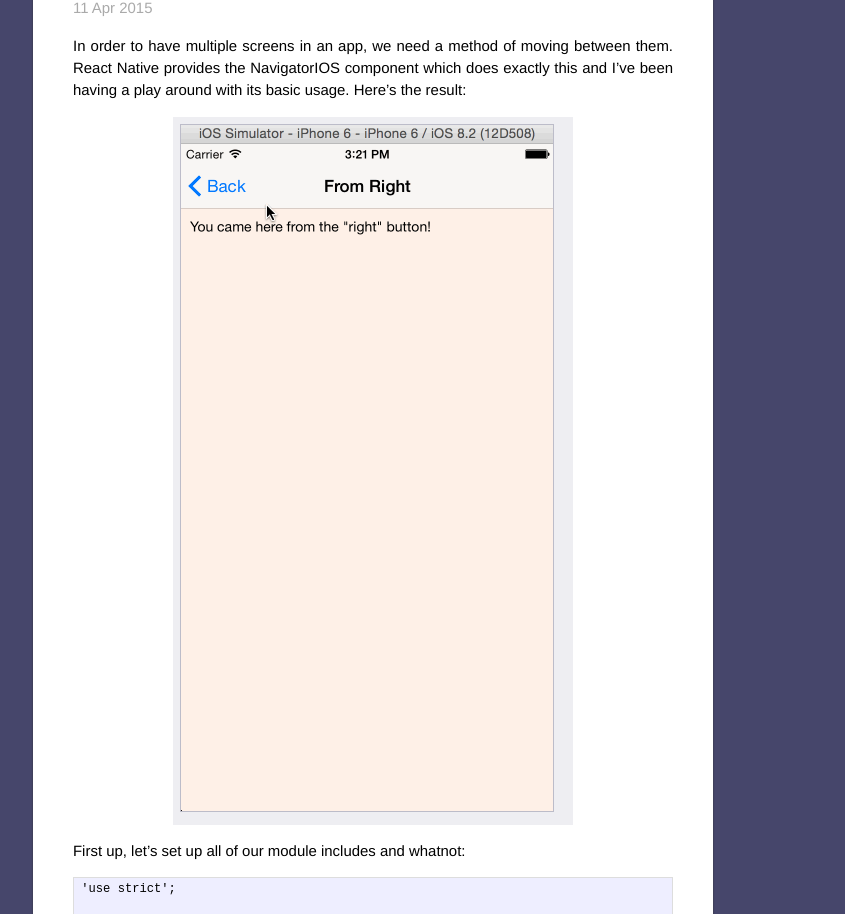
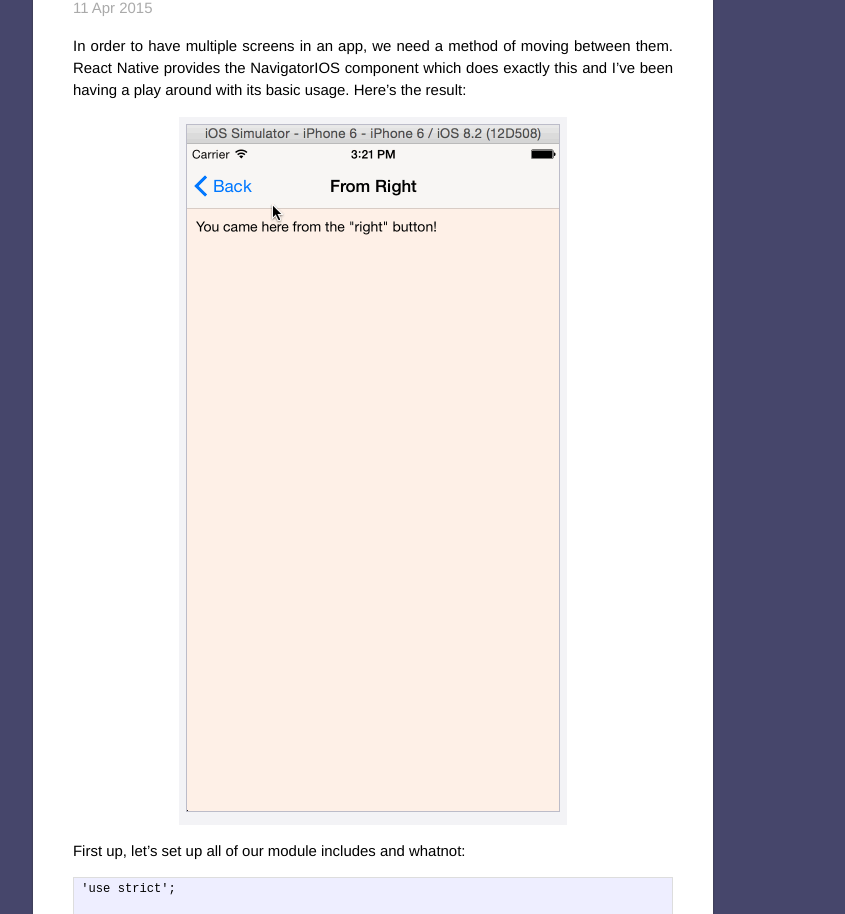
Before and after one commit to hunvreus/colinramsay.github.io, a Jekyll site: the page built from _posts/2015-04-11-react-native-navigatorios-demo.markdown, in a window 1280 px wide. Shown: the part 190-1104 px from the top of the page, without its empty margins (267-1112 px from the left). Built offline with Jekyll 4.4.1, drawn with Linux system fonts in a browser that asks for light colours; some web fonts are replaced; Markdown is read by kramdown in place of the engine named in the settings.

Commit message:
Update 2015-04-11-react-native-navigatorios-demo.markdown

```diff
--- a/_posts/2015-04-11-react-native-navigatorios-demo.markdown
+++ b/_posts/2015-04-11-react-native-navigatorios-demo.markdown
@@ -6,7 +6,7 @@
 
 In order to have multiple screens in an app, we need a method of moving between them. React Native provides the NavigatorIOS component which does exactly this and I've been having a play around with its basic usage. Here's the result:
 
-<div style="padding: 7px; background: #EEEEF2; margin: 0 auto; width: 386px;"><img src="/images/navigatorios.gif" style="border: 1px solid #BCBCC9;" alt="NavigatorIOS in Action" /></div>
+<div style="padding: 7px; background: #F3F3F6; margin: 0 auto; width: 374px;"><img src="/images/navigatorios.gif" style="border: 1px solid #BCBCC9;" alt="NavigatorIOS in Action" /></div>
 
 First up, let's set up all of our module includes and whatnot:
 
```
